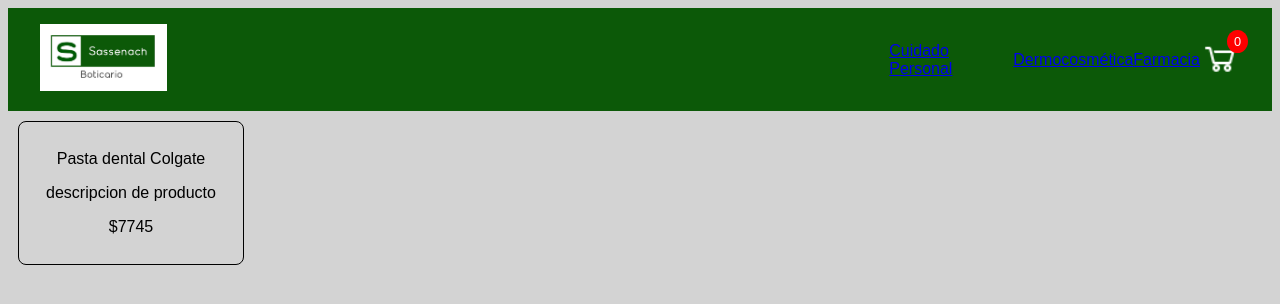
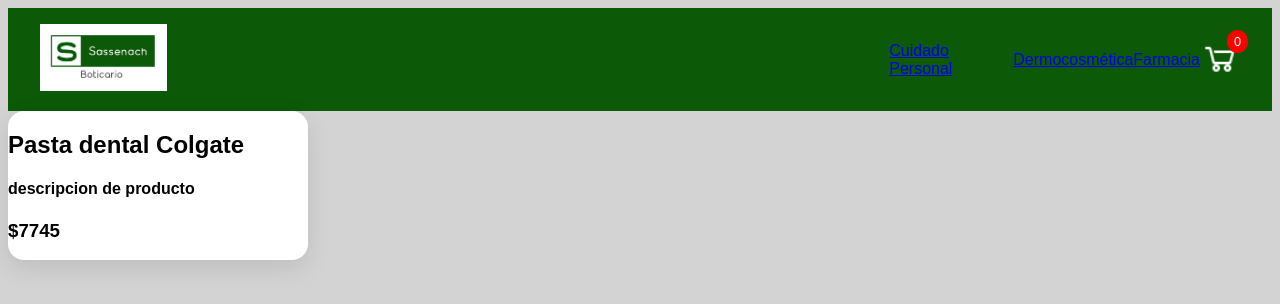
Before and after one commit to Leoledes/ProyectoFinal-Ledesma, a React (Vite) app: page /item/1 in a window 1280 px wide. Shown: the top 304 px of the page. Built offline with nearby package versions, Linux system fonts and the light colour scheme.

Commit message:
ajuste de estilos

```diff
--- a/src/components/ItemDetail.jsx
+++ b/src/components/ItemDetail.jsx
@@ -1,9 +1,9 @@
 const ItemDetail = (props) => {
     return (
         <div className={"itemdetail"}>
-            <p>{props.product?.title}</p>
-            <p>{props.product?.description}</p>
-            <p>${props.product?.price}</p>
+            <h2>{props.product?.title}</h2>
+            <h4>{props.product?.description}</h4>
+            <h3>${props.product?.price}</h3>
         </div>
     )
 }
--- a/src/components/ItemDetailContainer.jsx
+++ b/src/components/ItemDetailContainer.jsx
@@ -5,7 +5,6 @@
 
 const ItemDetailContainer = () => {
     const { productId } = useParams()
-    const { categoryId } = useParams()
     const [product, setProduct] = useState()
 
 useEffect(()=>{
--- a/src/index.css
+++ b/src/index.css
@@ -43,26 +43,49 @@
 }
 
 .card {
-  border: 1px solid black;
-  border-radius: 8px;
-  padding: 12px;
   text-align: center;
-  max-width: 200px;
-  margin: 10px;
+  width: 300px;
+  border-radius: 16px;
+  box-shadow: 0 8px 24px rgba(0,0,0,0.1);
+  overflow: hidden;
+  background-color: #fff;
+  transition: transform 0.2s ease, box-shadow 0.2s ease;
+  font-family: sans-serif;
 }
+
+.card:hover {
+  transform: translateY(-5px);
+  box-shadow: 0 12px 32px rgba(0,0,0,0.15);
+}
+
+
 
 .itemlist {
   display: grid;
+  align-items: center;
+  justify-content: center;
   grid-template-columns: repeat(4, 1fr);
   gap: 16px;
   padding: 20px;
 }
 
 .itemdetail {
-  border: 1px solid black;
-  border-radius: 8px;
-  padding: 12px;
-  text-align: center;
-  max-width: 200px;
-  margin: 10px;
+  align-items: center;
+  width: 300px;
+  border-radius: 16px;
+  box-shadow: 0 8px 24px rgba(0,0,0,0.1);
+  overflow: hidden;
+  background-color: #fff;
+  transition: transform 0.2s ease, box-shadow 0.2s ease;
+  font-family: sans-serif;
 }
+
+.itemdetail:hover {
+  transform: translateY(-5px);
+  box-shadow: 0 12px 32px rgba(0,0,0,0.15);
+}
+
+.itemdetailcont {
+  display: flex;
+  align-items: center;
+}
```
